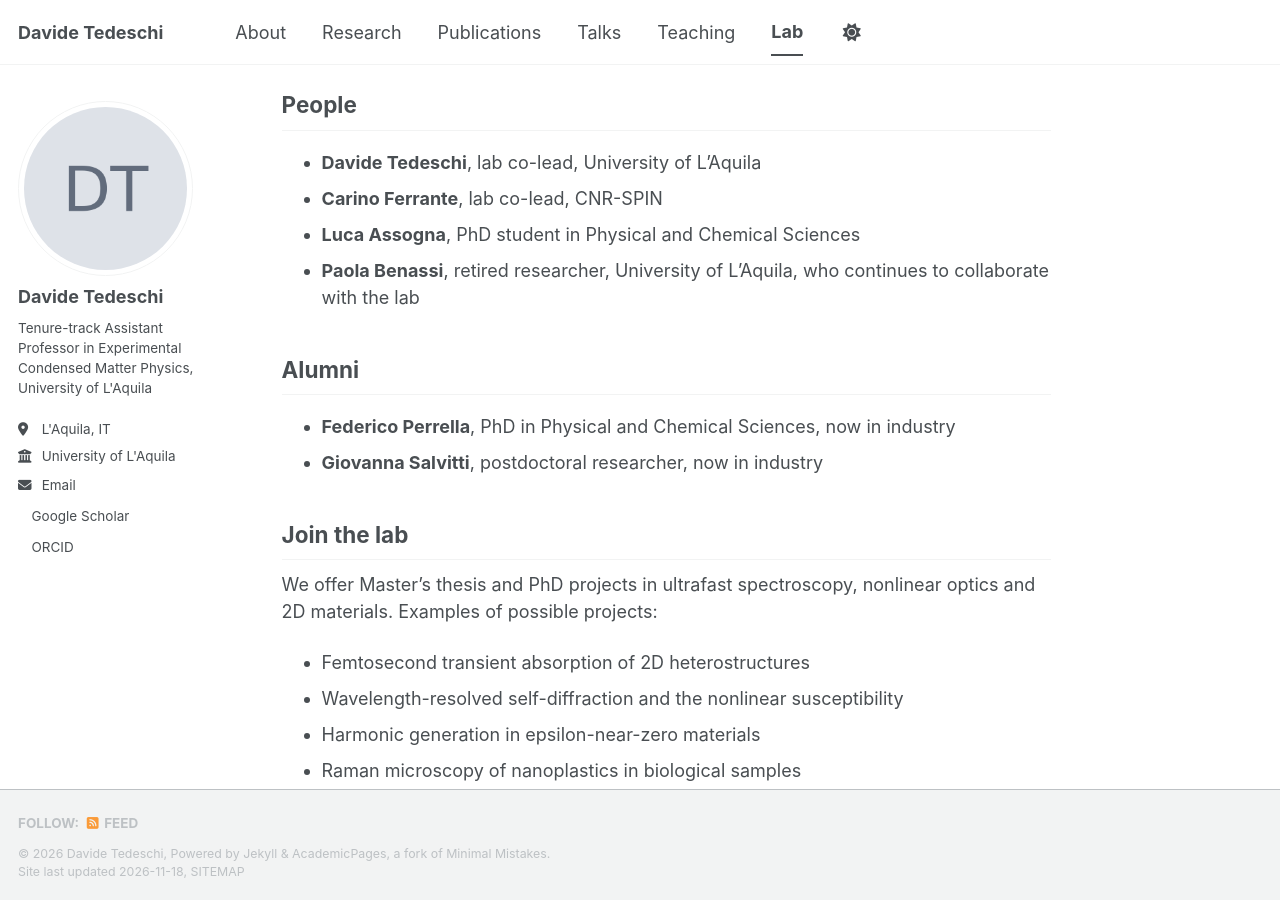
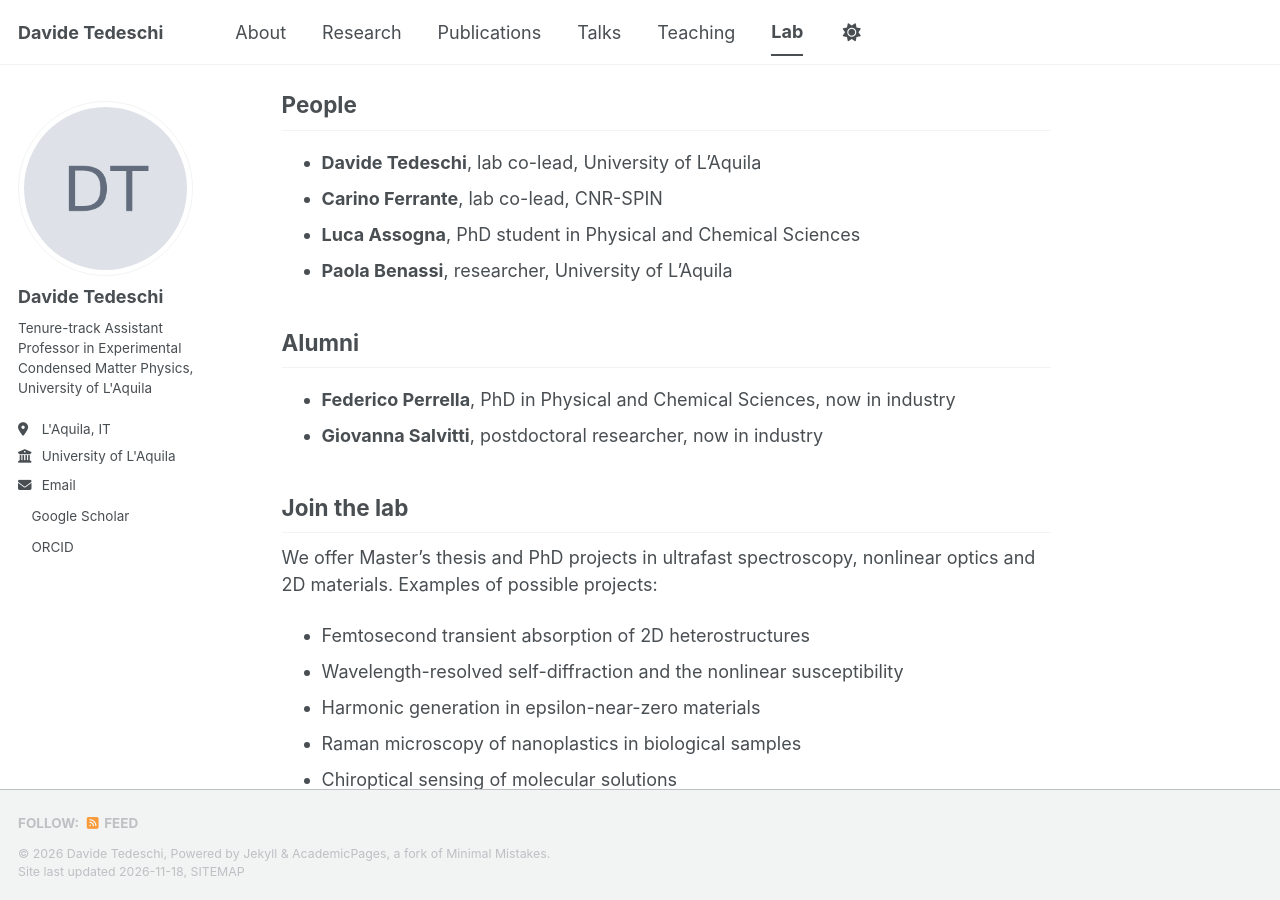
Before and after one commit to DavideTedeschi/davidetedeschi.github.io, a Jekyll site: the page built from _pages/lab.md, in a window 1280 px wide and 900 px high, scrolled down 2823 px. Built offline with Jekyll 4.4.1, drawn with Linux system fonts in a browser that asks for light colours; a script bundle is joined from its source files by our own code; a style sheet for code colours, icons or effects is not loaded.

Commit message:
Lab: update Paola Benassi's description
Co-Authored-By: Claude Opus 5.5 <noreply@anthropic.com>
Claude-Session: https://claude.ai/code/session_01TcbGEgShaiekk9PfUMfoQJ

```diff
--- a/_pages/lab.md
+++ b/_pages/lab.md
@@ -60,7 +60,7 @@ We work in several ways: exploratory measurements, joint measurement campaigns,
 * **Davide Tedeschi**, lab co-lead, University of L'Aquila
 * **Carino Ferrante**, lab co-lead, CNR-SPIN
 * **Luca Assogna**, PhD student in Physical and Chemical Sciences
-* **Paola Benassi**, retired researcher, University of L'Aquila, who continues to collaborate with the lab
+* **Paola Benassi**, researcher, University of L'Aquila
 
 ## Alumni
 
```
